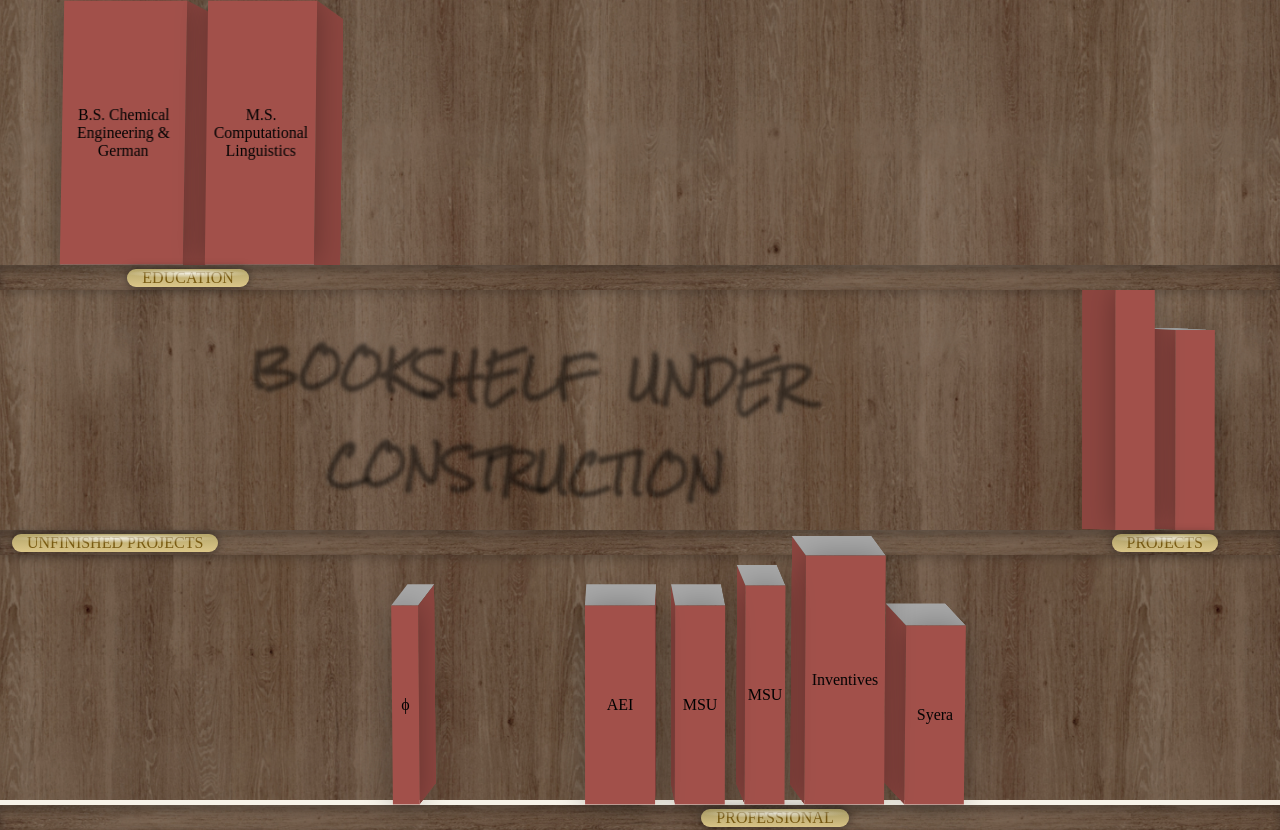
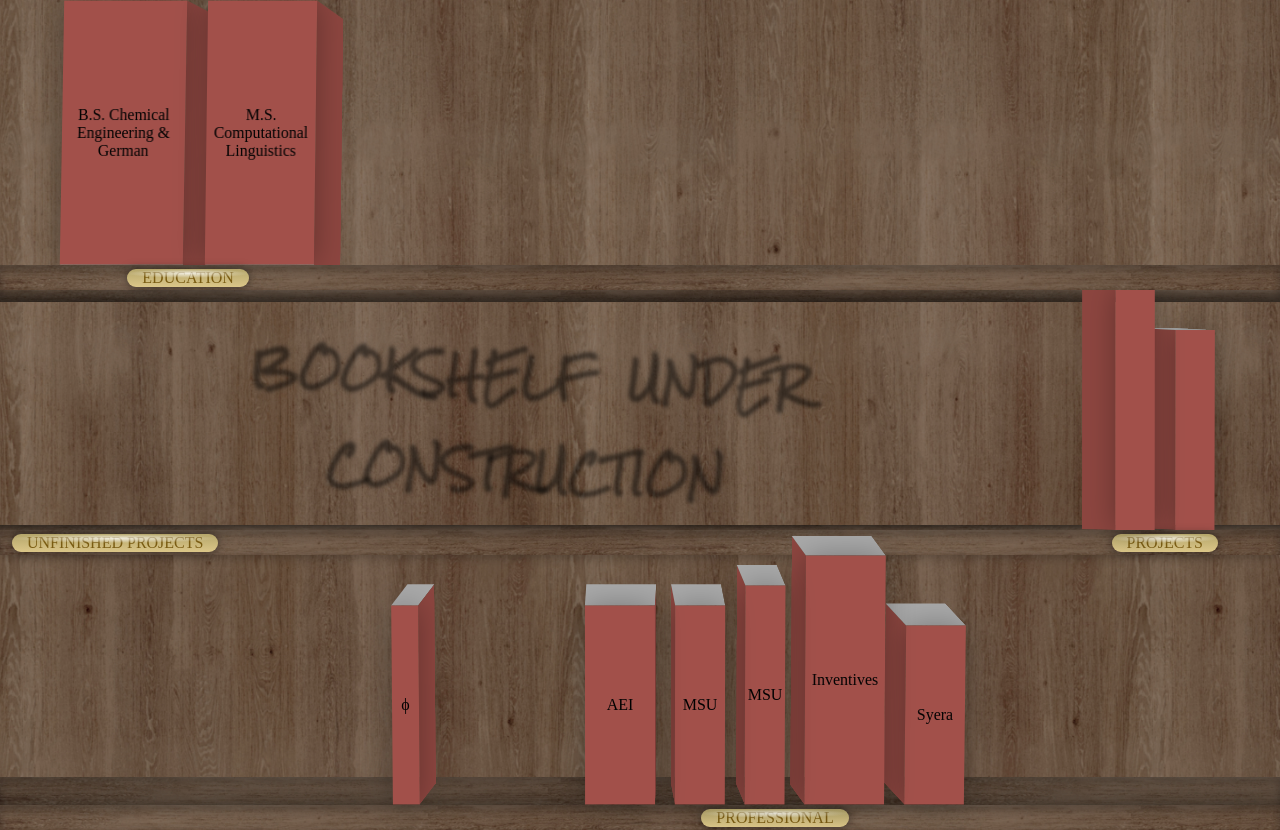
Before and after one commit to brandonwilde/brandonwilde.github.io, a plain HTML site: page index.html in a window 1280 px wide. Drawn offline with Linux system fonts and the light colour scheme.

Commit message:
Add 3D effect to shelf boards

```diff
--- a/assets/main.css
+++ b/assets/main.css
@@ -30,6 +30,38 @@ html {
   box-shadow: 0 4px 8px rgba(0, 0, 0, 0.2);
   height: 400px;
   position: relative;
+}
+
+.shelf::before {
+  content: "";
+  display: block;
+  position: absolute;
+  left: 0;
+  right: 0;
+  background: linear-gradient(rgba(0, 0, 0, 0.25), rgba(0, 0, 0, 0.4)), url("textures/wood2-h-cropped.png");
+  background-size: contain;
+  box-shadow: inset 0 -5px 10px rgba(0, 0, 0, 0.3);
+}
+
+#shelfA::before {
+  bottom: -12px; /* Position it above the shelf board */
+  height: 12px; /* Set the thickness of the board edge */
+  background: linear-gradient(rgba(0, 0, 0, 0.25), rgba(0, 0, 0, 0.4)), url("textures/wood2-h-cropped.png");
+  box-shadow: inset 0 -5px 10px rgba(0, 0, 0, 0.3);
+}
+
+#shelfB::before {
+  bottom: var(--shelf-thickness); /* Position it above the shelf board */
+  height: 5px; /* Set the thickness of the board edge */
+  background: linear-gradient(rgba(0, 0, 0, 0.4), rgba(0, 0, 0, 0.1)), url("textures/wood2-h-cropped.png");
+  box-shadow: inset 0 5px 10px rgba(0, 0, 0, 0.3);
+}
+
+#shelfC::before {
+  bottom: var(--shelf-thickness); /* Position it above the shelf board */
+  height: 28px; /* Set the thickness of the board edge */
+  background: linear-gradient(rgba(0, 0, 0, 0.1), rgba(0, 0, 0, 0.35)), url("textures/wood2-h-cropped.png");
+  box-shadow: inset 0 5px 10px rgba(0, 0, 0, 0.3);
 }
 
 /* shelf board */
```
